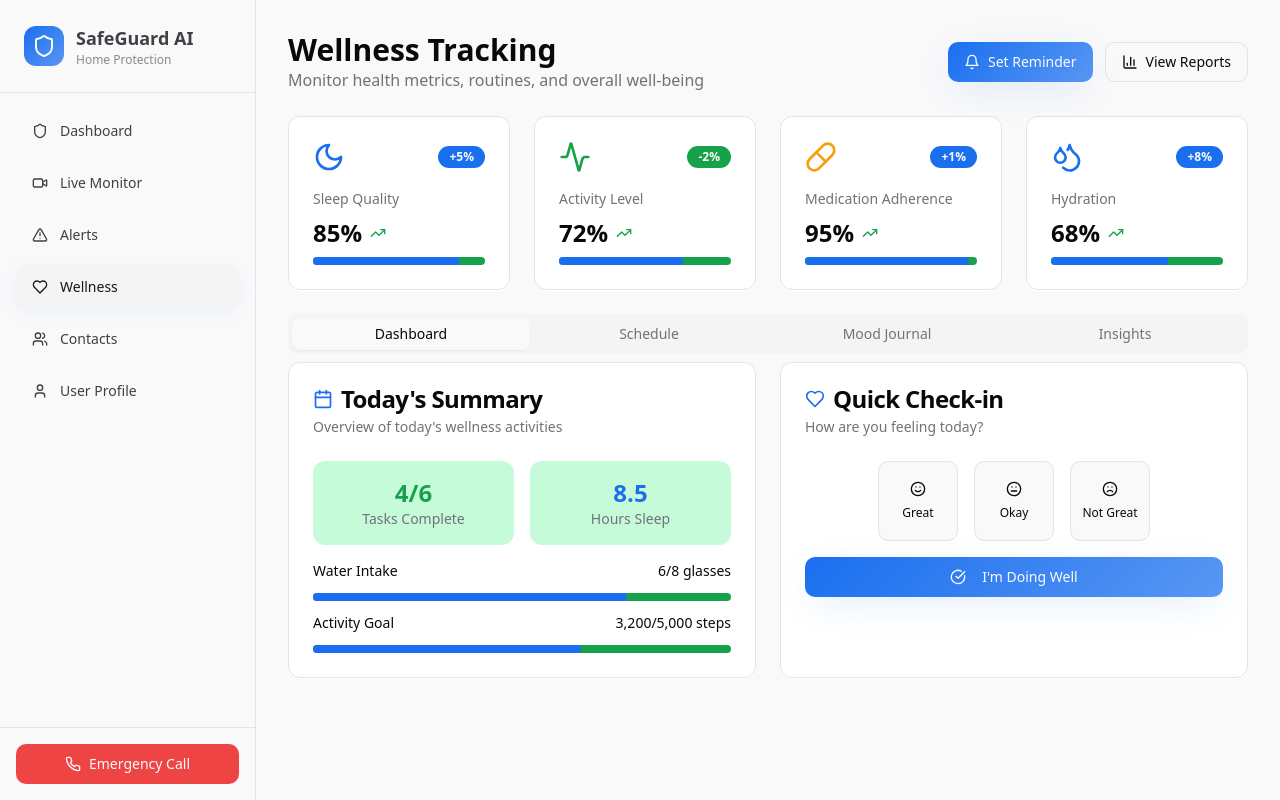
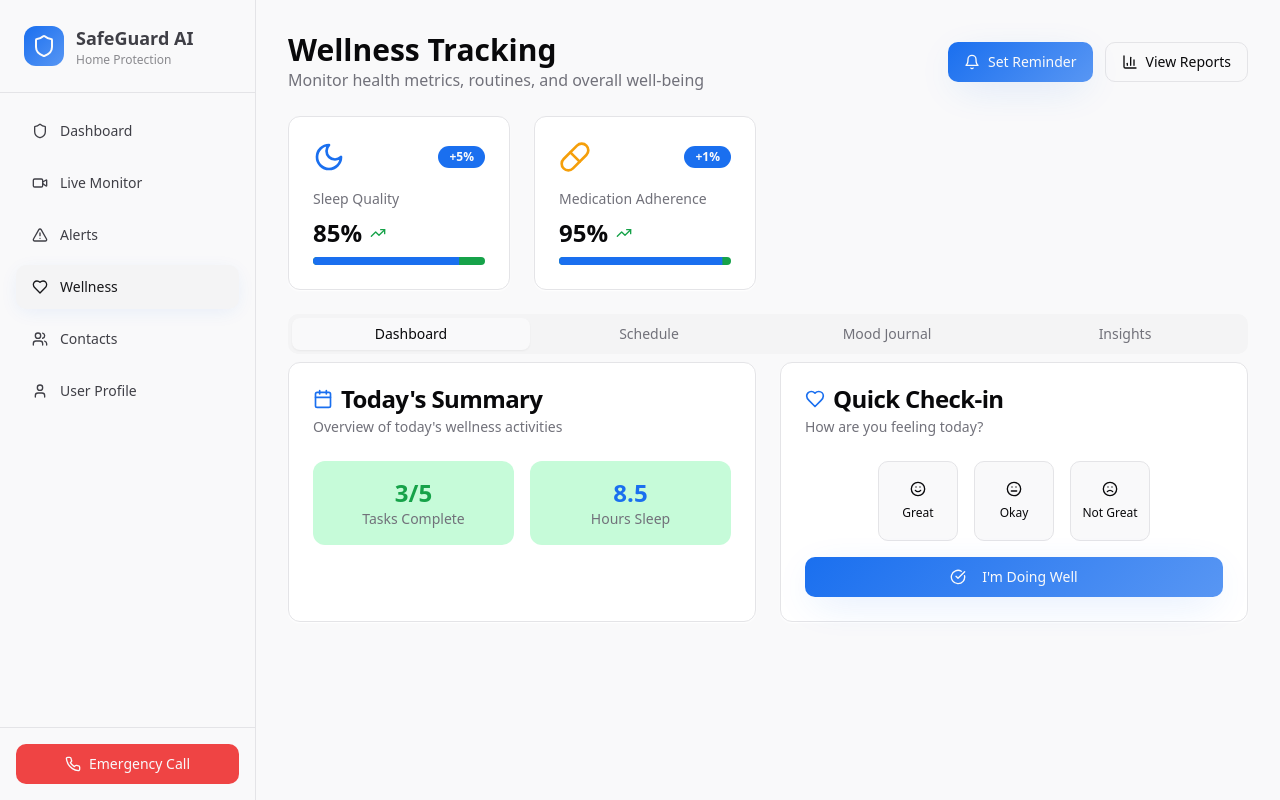
Before and after one commit to Khushisgh01/Hackground, a React (Vite) app: page / in a window 1280 px wide. Both pictures are taken after a click on the button "Wellness". Built offline with nearby package versions, Linux system fonts and the light colour scheme.

Commit message:
Remove specific activity tracking
Remove tracking for "glasses of water" and "footsteps" and convert remaining TypeScript code to React.

```diff
--- a/src/components/WellnessTracking.tsx
+++ b/src/components/WellnessTracking.tsx
@@ -27,15 +27,12 @@ import { toast } from "sonner";
 
 const wellnessMetrics = [
   { name: "Sleep Quality", value: 85, trend: "+5%", icon: Moon, color: "text-primary" },
-  { name: "Activity Level", value: 72, trend: "-2%", icon: Activity, color: "text-success" },
   { name: "Medication Adherence", value: 95, trend: "+1%", icon: Pill, color: "text-warning" },
-  { name: "Hydration", value: 68, trend: "+8%", icon: Droplets, color: "text-primary" },
 ];
 
 const todaySchedule = [
   { time: "08:00", task: "Morning Medication", status: "completed", type: "medication" },
   { time: "09:00", task: "Breakfast", status: "completed", type: "meal" },
-  { time: "12:00", task: "Hydration Check", status: "pending", type: "hydration" },
   { time: "13:00", task: "Lunch", status: "pending", type: "meal" },
   { time: "15:00", task: "Afternoon Walk", status: "pending", type: "exercise" },
   { time: "18:00", task: "Evening Medication", status: "pending", type: "medication" },
@@ -65,8 +62,6 @@ export const WellnessTracking = () => {
         return <Pill className="w-4 h-4" />;
       case "meal":
         return <Utensils className="w-4 h-4" />;
-      case "hydration":
-        return <Droplets className="w-4 h-4" />;
       case "exercise":
         return <Activity className="w-4 h-4" />;
       default:
@@ -149,27 +144,13 @@ export const WellnessTracking = () => {
               <CardContent className="space-y-4">
                 <div className="grid grid-cols-2 gap-4">
                   <div className="text-center p-4 bg-accent rounded-lg">
-                    <div className="text-2xl font-bold text-success">4/6</div>
+                    <div className="text-2xl font-bold text-success">3/5</div>
                     <p className="text-sm text-muted-foreground">Tasks Complete</p>
                   </div>
                   <div className="text-center p-4 bg-accent rounded-lg">
                     <div className="text-2xl font-bold text-primary">8.5</div>
                     <p className="text-sm text-muted-foreground">Hours Sleep</p>
                   </div>
-                </div>
-
-                <div className="space-y-3">
-                  <div className="flex items-center justify-between">
-                    <span className="text-sm">Water Intake</span>
-                    <span className="text-sm font-medium">6/8 glasses</span>
-                  </div>
-                  <Progress value={75} className="h-2" />
-
-                  <div className="flex items-center justify-between">
-                    <span className="text-sm">Activity Goal</span>
-                    <span className="text-sm font-medium">3,200/5,000 steps</span>
-                  </div>
-                  <Progress value={64} className="h-2" />
                 </div>
               </CardContent>
             </Card>
@@ -362,12 +343,12 @@ export const WellnessTracking = () => {
 
                 <div className="p-4 bg-warning/10 rounded-lg border border-warning/20">
                   <div className="flex items-center gap-2 mb-2">
-                    <Droplets className="w-4 h-4 text-warning" />
-                    <span className="font-medium text-warning">Hydration Alert</span>
+                    <Pill className="w-4 h-4 text-warning" />
+                    <span className="font-medium text-warning">Medication Reminder</span>
                   </div>
                   <p className="text-sm">
-                    You've been drinking less water than usual. Try setting hourly reminders
-                    to reach your daily hydration goal.
+                    Don't forget your evening medication at 6 PM. Consider setting up automatic
+                    reminders for better adherence.
                   </p>
                 </div>
 
```
